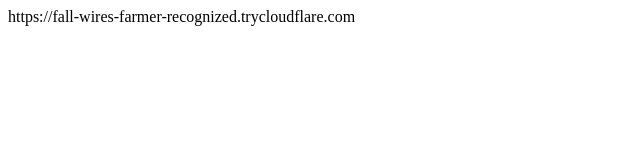
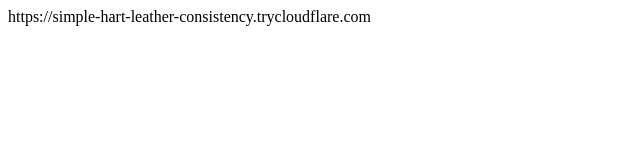
Before and after one commit to 7xy95/MeshWeb, a plain HTML site: page url/index.html in a window 1280 px wide. Shown: the full height of the page, 0-640 px from the left. Drawn offline with Linux system fonts and the light colour scheme.

Commit message:
new temp url

```diff
--- a/url/index.html
+++ b/url/index.html
@@ -1,4 +1,4 @@
 <!doctype html>
 <html>
-<body>https://fall-wires-farmer-recognized.trycloudflare.com</body>
+<body>https://simple-hart-leather-consistency.trycloudflare.com</body>
 </html>
```
Also changed, not shown: vercel.json.
